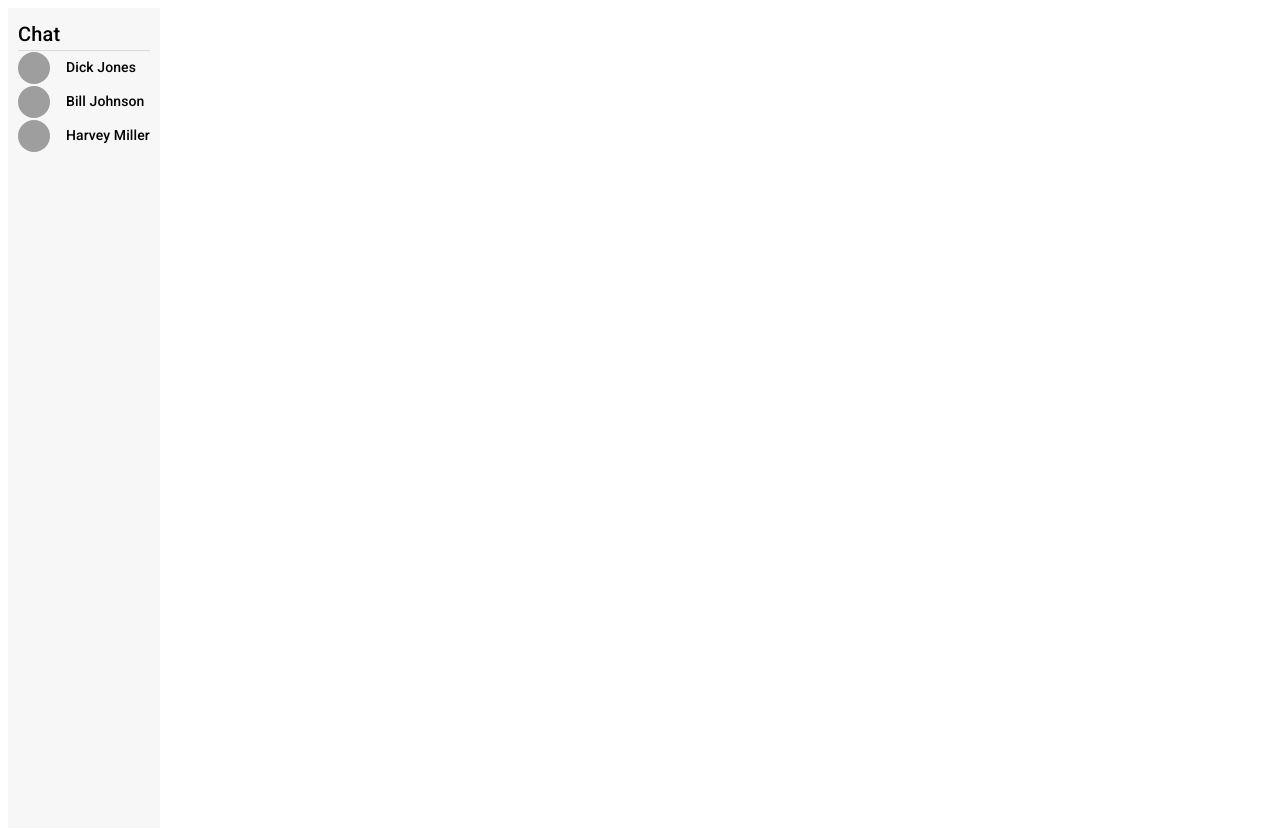
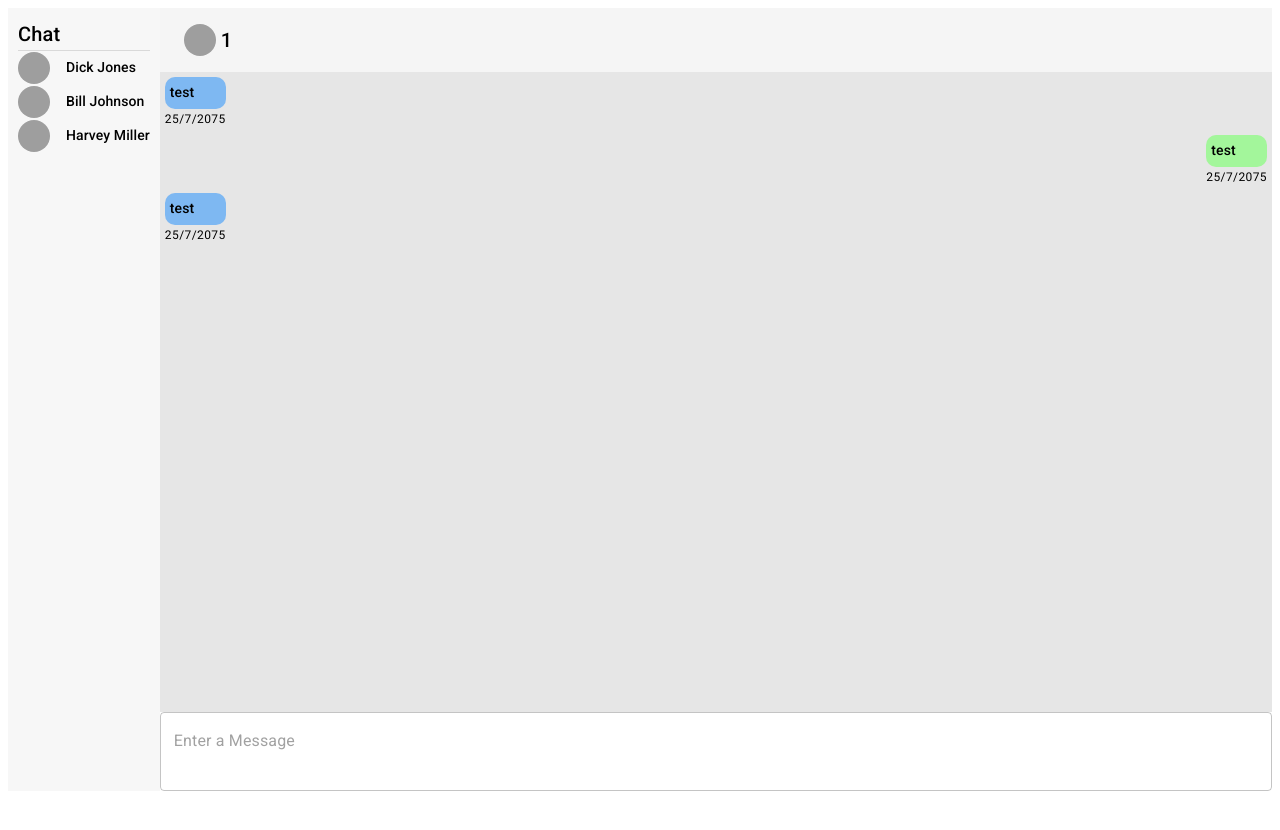
Before and after one commit to EliGuy343/chat-app, a React (Create React App) app in the folder client/: page /1/1 in a window 1280 px wide. Shown: the top 830 px of the page. After the commit the page ends 800 px from the top, so only its background shows below. Built offline with nearby package versions, Linux system fonts and the light colour scheme; grey boxes are pictures that could not be loaded.

Commit message:
Added message screen + message card

```diff
--- a/client/src/components/ChatScreen.jsx
+++ b/client/src/components/ChatScreen.jsx
@@ -1,11 +1,45 @@
-import React from 'react'
-import { useParams } from 'react-router-dom'
-
+import React from 'react';
+import { useParams } from 'react-router-dom';
+import {
+  AppBar,
+  Avatar,
+  Box,
+  TextField,
+  Toolbar,
+  Typography
+} from '@mui/material';
+import MessageCard from './MessageCard';
 const ChatScreen = () => {
-    const {id} = useParams();
+    const {id,name} = useParams();
 
     return (
-        <div>{id}</div>
+        <Box flexGrow={1}>
+          <AppBar
+            position='static'
+            sx={{'background':'#f5f5f5', 'color':'black', 'boxShadow':0}}
+            >
+            <Toolbar>
+              <Avatar
+                src={`http://avatars.dicebear.com/api/initials/${name}.svg`}
+                sx={{'width':'32px','height':'32px','mr':'5px'}}
+              />
+              <Typography variant='h6' color='black'>{name}</Typography>
+            </Toolbar>
+          </AppBar>
+          <Box backgroundColor='#e6e6e6' height='80vh' overflow='auto'>
+            <MessageCard text='test' date='25/7/2075' direction='start'/>
+            <MessageCard text='test' date='25/7/2075' direction='end'/>
+            <MessageCard text='test' date='25/7/2075' direction='start'/>
+          </Box>
+          <TextField
+            placeholder='Enter a Message'
+            variant='outlined'
+            background='#f5f5f5'
+            fullWidth
+            multiline
+            rows={2}
+          />
+        </Box>
   )
 }
 
--- /dev/null
+++ b/client/src/components/MessageCard.jsx
@@ -0,0 +1,32 @@
+import React from 'react';
+import {Box, Typography } from '@mui/material';
+import './messageCard.css';
+
+const MessageCard = ({text,date,direction}) => {
+  return (
+    <Box
+        display='flex'
+        justifyContent={direction}
+        sx={{'margin':'5px'}}
+    >
+        <Box
+        >
+            <Typography
+                 className={direction==='start' ? 'messageCard'
+                    :'messageCardSend'}
+                variant='subtitle2'
+                padding='5px'
+            >
+                {text}
+            </Typography>
+            <Typography
+                variant='caption'
+            >
+                {date}
+            </Typography>
+        </Box>
+    </Box>
+  )
+}
+
+export default MessageCard
--- a/client/src/components/SideBar.jsx
+++ b/client/src/components/SideBar.jsx
@@ -10,7 +10,6 @@ const SideBar = () => {
     return (
         <Box
             backgroundColor='#f7f7f7'
-            height='100vh'
             maxWidth='350px'
             padding='10px'
         >
--- a/client/src/components/UserCard.jsx
+++ b/client/src/components/UserCard.jsx
@@ -12,7 +12,7 @@ const UserCard = ({user:{name,id}}) => {
             spacing={2}
             sx={{'py':'1px'}}
             alignItems='center'
-            onClick={()=>navigate(`/${id}`)}
+            onClick={()=>navigate(`/${id}/${name}`)}
         >
             <Avatar
                 src={`http://avatars.dicebear.com/api/initials/${name}.svg`}
--- /dev/null
+++ b/client/src/components/messageCard.css
@@ -0,0 +1,10 @@
+.messageCard {
+    padding: 10px;
+    border-radius: 10px;
+    background-color: rgb(126, 184, 242);
+}
+.messageCardSend {
+    padding: 10px;
+    border-radius: 10px;
+    background-color: rgb(163, 246, 155);
+}
--- a/client/src/components/userCard.css
+++ b/client/src/components/userCard.css
@@ -1,5 +1,4 @@
 .userCard:hover {
     background-color: white;
     cursor: pointer;
-    padding:10px;
 }
--- a/client/src/pages/HomeScreen.jsx
+++ b/client/src/pages/HomeScreen.jsx
@@ -9,7 +9,7 @@ const AllRoutes = () => {
   return (
     <Routes>
       <Route path='/' element={<Welcome/>}/>
-      <Route path='/:id' element={<ChatScreen/>}/>
+      <Route path='/:id/:name' element={<ChatScreen/>}/>
     </Routes>
   )
 };
```
